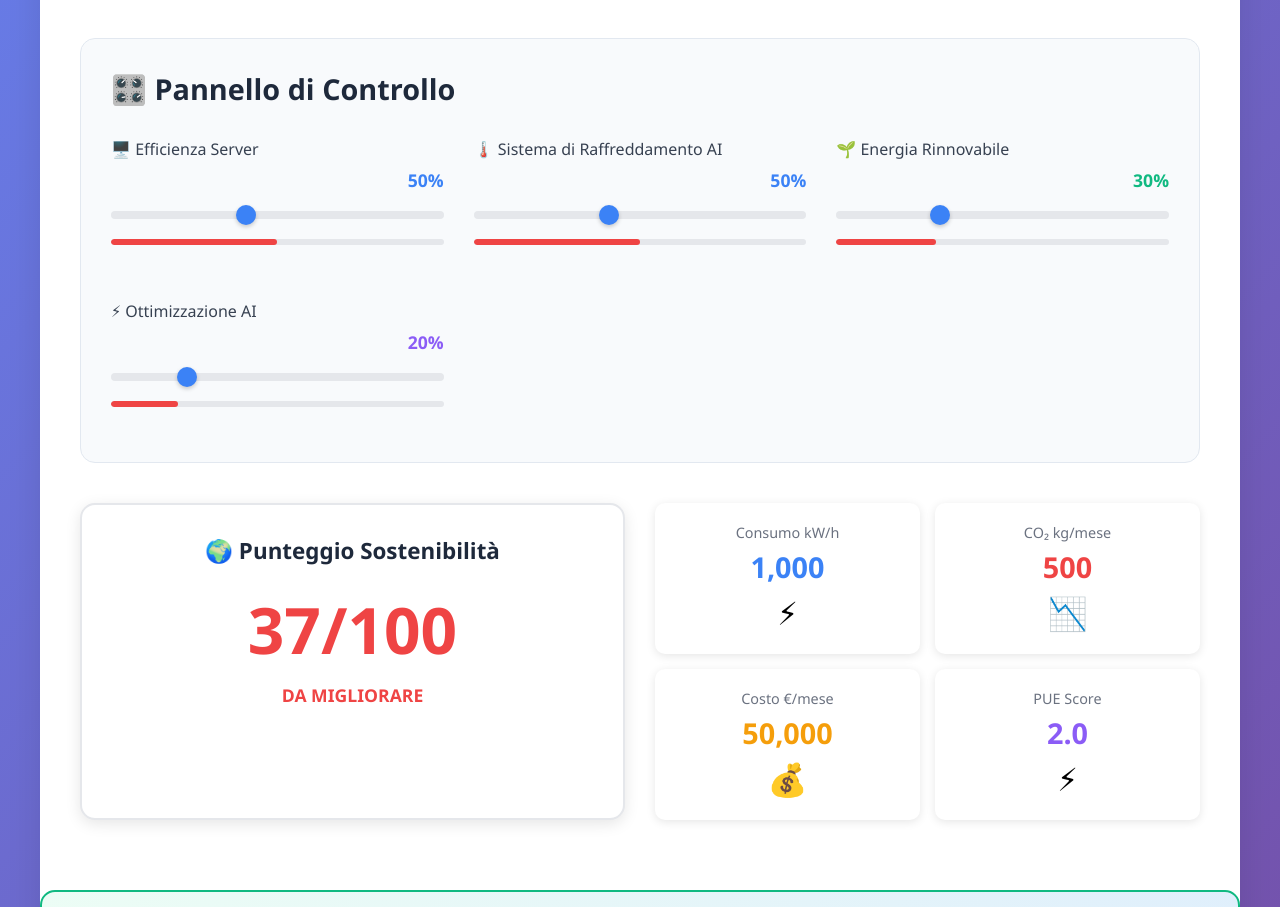
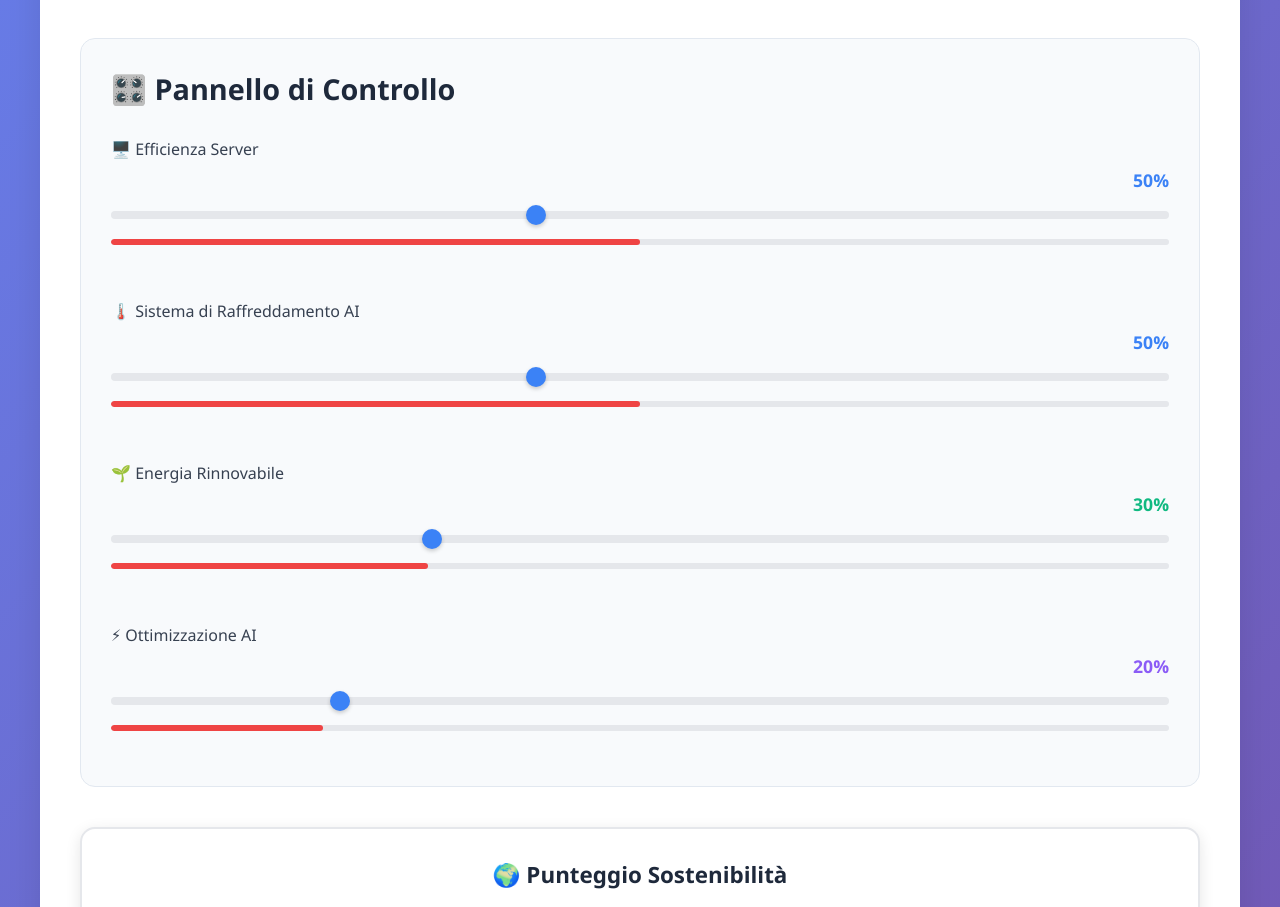
Before and after one commit to fbellucci29/simulatore-clima, a plain HTML site: page index.html in a window 1280 px wide. Shown: the part 200-1107 px from the top of the page. Drawn offline with Linux system fonts and the light colour scheme.

Commit message:
Update index.html

```diff
--- a/index.html
+++ b/index.html
@@ -66,13 +66,13 @@
 
         .controls-grid {
             display: grid;
-            grid-template-columns: repeat(auto-fit, minmax(250px, 1fr));
+            grid-template-columns: 1fr;
             gap: 30px;
         }
 
         .results-section {
             display: grid;
-            grid-template-columns: repeat(auto-fit, minmax(300px, 1fr));
+            grid-template-columns: 1fr;
             gap: 30px;
         }
 
```
